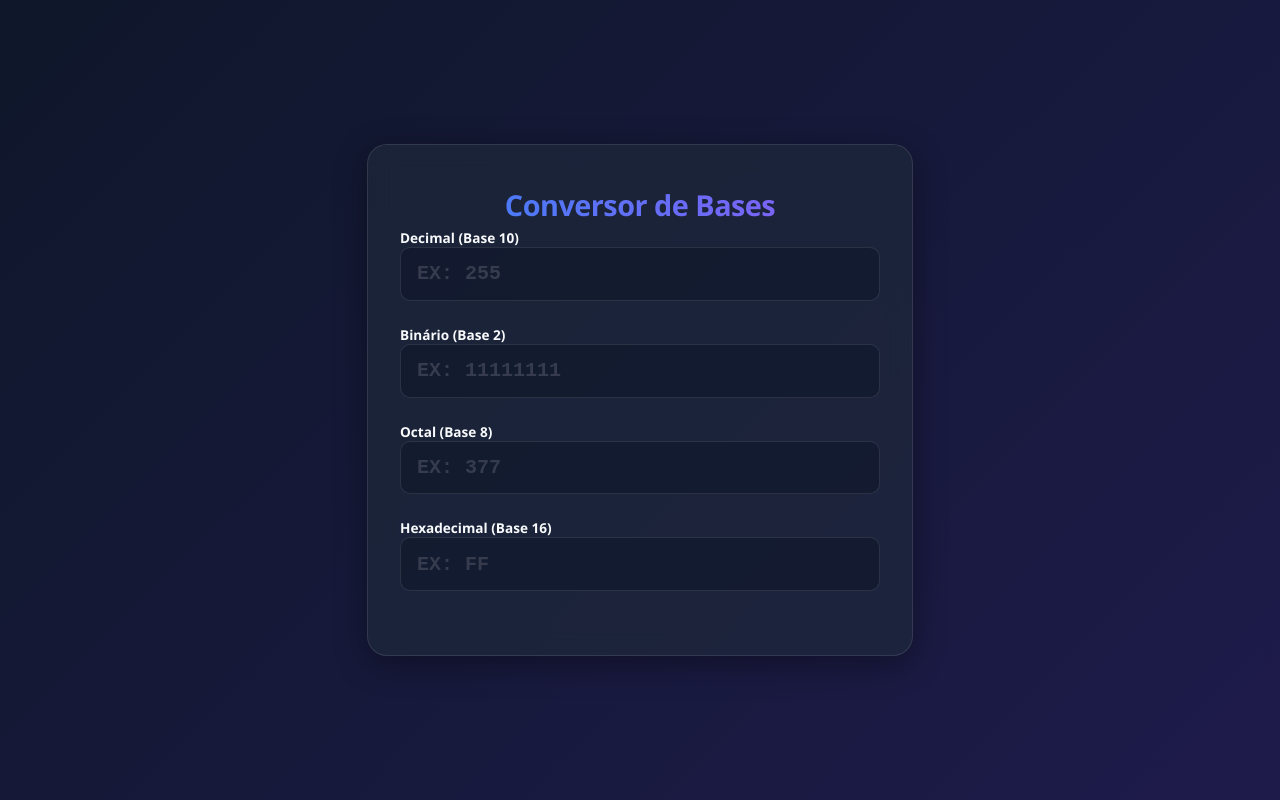
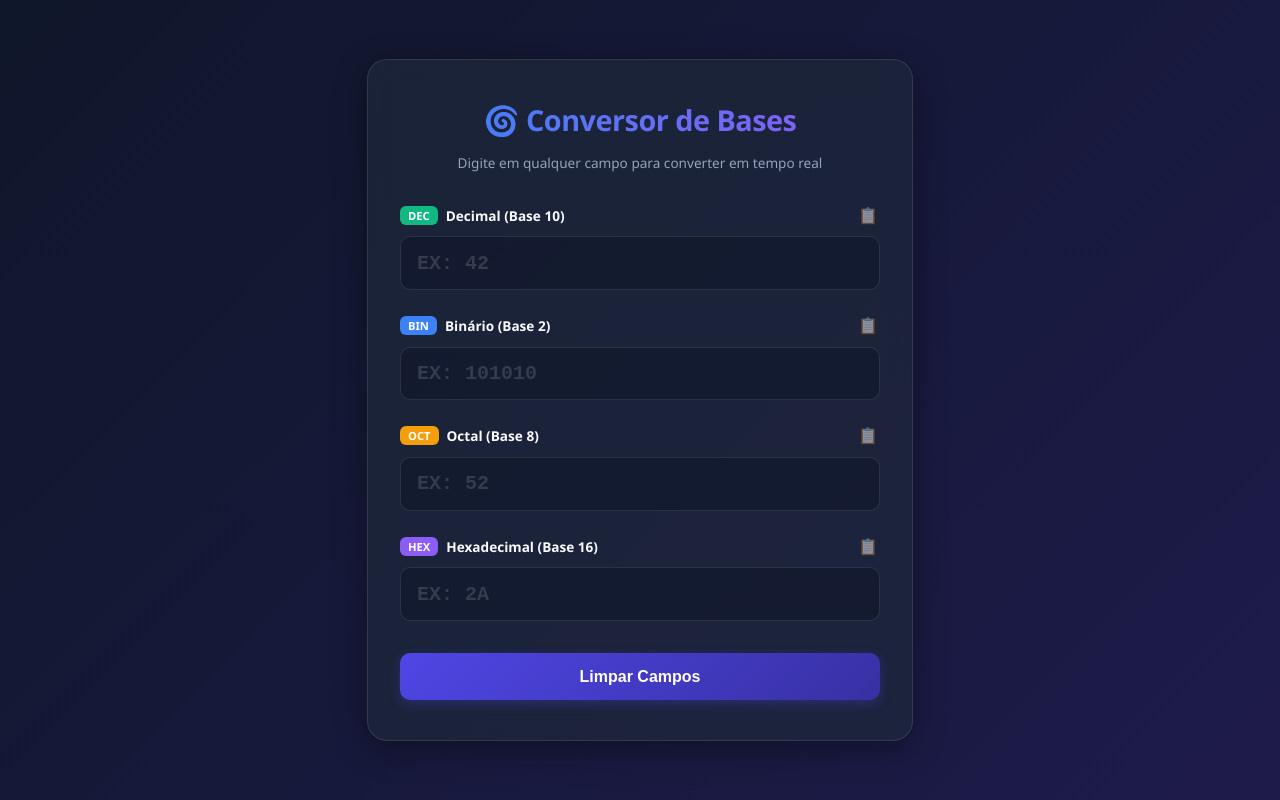
Before and after one commit to EltonPBelo/Conversor-de-bases-numericas, a plain HTML site: page index.html in a window 1280 px wide. Drawn offline with Linux system fonts and the light colour scheme.

Commit message:
Enhance input fields with labels and buttons

```diff
--- a/index.html
+++ b/index.html
@@ -4,40 +4,57 @@
     <meta charset="UTF-8">
     <meta name="viewport" content="width=device-width, initial-scale=1.0">
     <title>Conversor de Bases Numéricas</title>
-    <!-- Aqui conectamos o arquivo CSS externo -->
     <link rel="stylesheet" href="style.css">
 </head>
 <body>
 
     <div class="converter-card">
-        <h2>Conversor de Bases</h2>
+        <h2>🌀 Conversor de Bases</h2>
+        <p class="subtitle">Digite em qualquer campo para converter em tempo real</p>
 
+        <!-- Decimal -->
         <div class="input-group">
-            <label for="dec">Decimal (Base 10)</label>
-            <input type="text" id="dec" placeholder="Ex: 255" autocomplete="off">
-            <div class="error-msg" id="err-dec">Apenas números de 0 a 9 permitidos.</div>
+            <div class="label-row">
+                <label for="dec"><span class="badge badge-dec">DEC</span> Decimal (Base 10)</label>
+                <button class="btn-copy" onclick="copyToClipboard('dec')" title="Copiar">📋</button>
+            </div>
+            <input type="text" id="dec" placeholder="Ex: 42" autocomplete="off">
+            <div class="error-msg" id="err-dec">⚠️ Digite apenas números de 0 a 9</div>
         </div>
 
+        <!-- Binário -->
         <div class="input-group">
-            <label for="bin">Binário (Base 2)</label>
-            <input type="text" id="bin" placeholder="Ex: 11111111" autocomplete="off">
-            <div class="error-msg" id="err-bin">Apenas números 0 e 1 permitidos.</div>
+            <div class="label-row">
+                <label for="bin"><span class="badge badge-bin">BIN</span> Binário (Base 2)</label>
+                <button class="btn-copy" onclick="copyToClipboard('bin')" title="Copiar">📋</button>
+            </div>
+            <input type="text" id="bin" placeholder="Ex: 101010" autocomplete="off">
+            <div class="error-msg" id="err-bin">⚠️ Digite apenas 0 ou 1</div>
         </div>
 
+        <!-- Octal -->
         <div class="input-group">
-            <label for="oct">Octal (Base 8)</label>
-            <input type="text" id="oct" placeholder="Ex: 377" autocomplete="off">
-            <div class="error-msg" id="err-oct">Apenas números de 0 a 7 permitidos.</div>
+            <div class="label-row">
+                <label for="oct"><span class="badge badge-oct">OCT</span> Octal (Base 8)</label>
+                <button class="btn-copy" onclick="copyToClipboard('oct')" title="Copiar">📋</button>
+            </div>
+            <input type="text" id="oct" placeholder="Ex: 52" autocomplete="off">
+            <div class="error-msg" id="err-oct">⚠️ Digite apenas números de 0 a 7</div>
         </div>
 
+        <!-- Hexadecimal -->
         <div class="input-group">
-            <label for="hex">Hexadecimal (Base 16)</label>
-            <input type="text" id="hex" placeholder="Ex: FF" autocomplete="off">
-            <div class="error-msg" id="err-hex">Apenas números (0-9) e letras (A-F) permitidos.</div>
+            <div class="label-row">
+                <label for="hex"><span class="badge badge-hex">HEX</span> Hexadecimal (Base 16)</label>
+                <button class="btn-copy" onclick="copyToClipboard('hex')" title="Copiar">📋</button>
+            </div>
+            <input type="text" id="hex" placeholder="Ex: 2A" autocomplete="off">
+            <div class="error-msg" id="err-hex">⚠️ Digite caracteres válidos (0-9, A-F)</div>
         </div>
+
+        <button id="btn-clear" onclick="clearAll()">Limpar Campos</button>
     </div>
 
-    <!-- Aqui conectamos o arquivo JavaScript externo -->
     <script src="script.js"></script>
 </body>
 </html>
```
